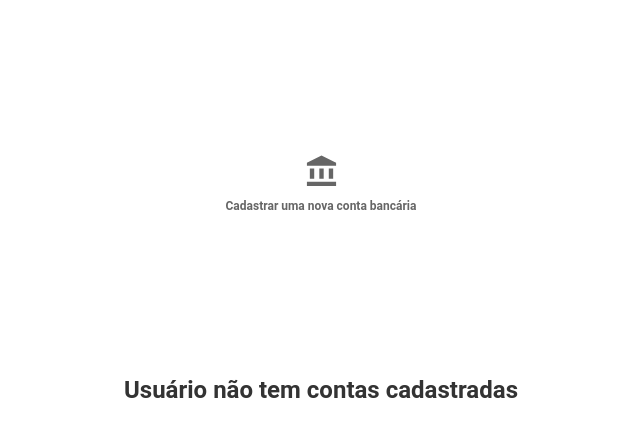
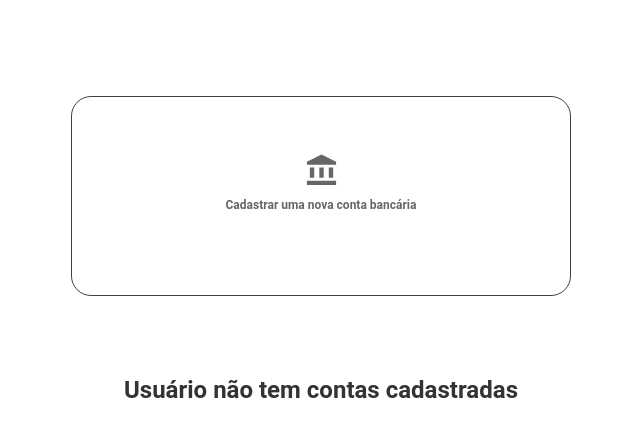
Before and after one commit to JoaoPedroLage/ABAS---TEST-DEV-FRONTEND, a Next.js app: page / in a window 1280 px wide. Shown: the top 436 px of the page, without its empty margins (319-959 px from the left). Built offline with nearby package versions, Linux system fonts and the light colour scheme.

Commit message:
styles: add border line in the button component

```diff
--- a/src/styles/mainScreen.css
+++ b/src/styles/mainScreen.css
@@ -16,10 +16,11 @@
 .navbar-button-background {
   background-color: #411c54;
   border-radius: 20px;
+  border: 1px solid;
 }
 
 .navbar-button {
-  background-color: #F2C30D;
+  background-color: #f2c30d;
   align-self: center;
   padding: 10px;
   height: 80%;
@@ -63,6 +64,7 @@
 .input-button input {
   padding-right: 20px;
 }
+
 .input-button span {
   padding-right: 20px;
 }
```
